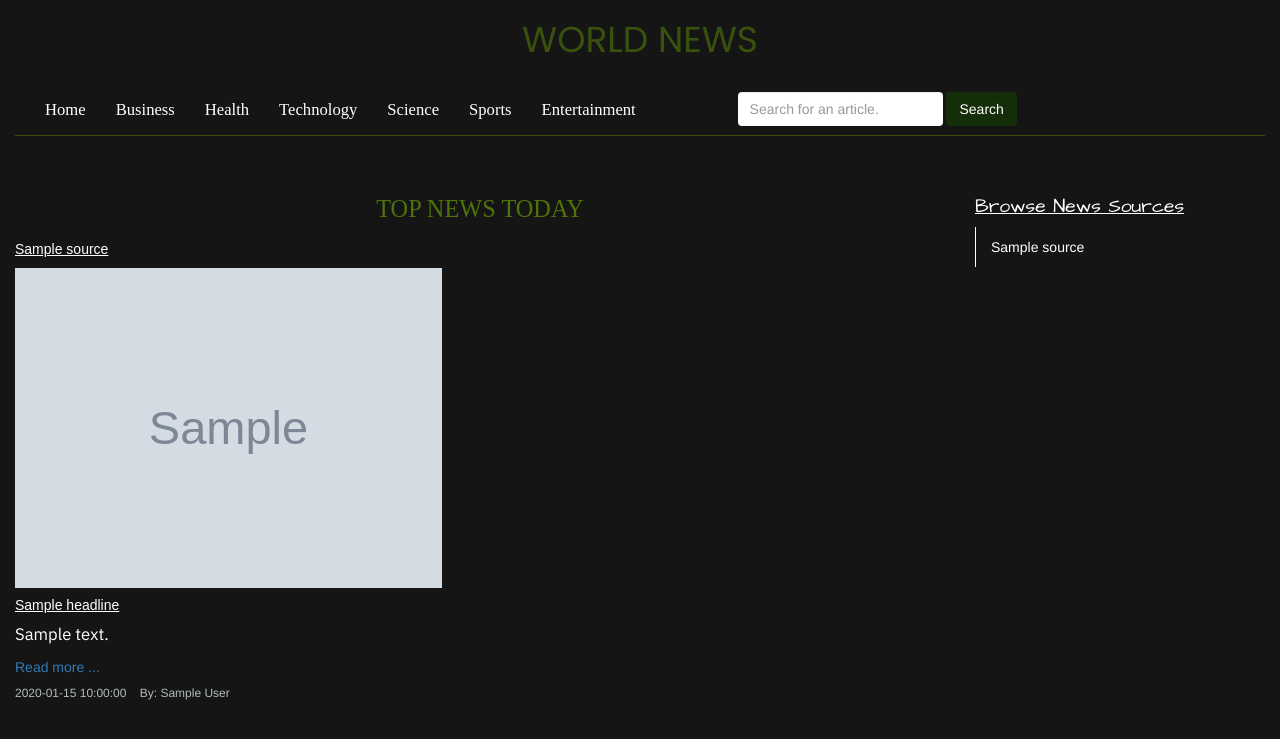
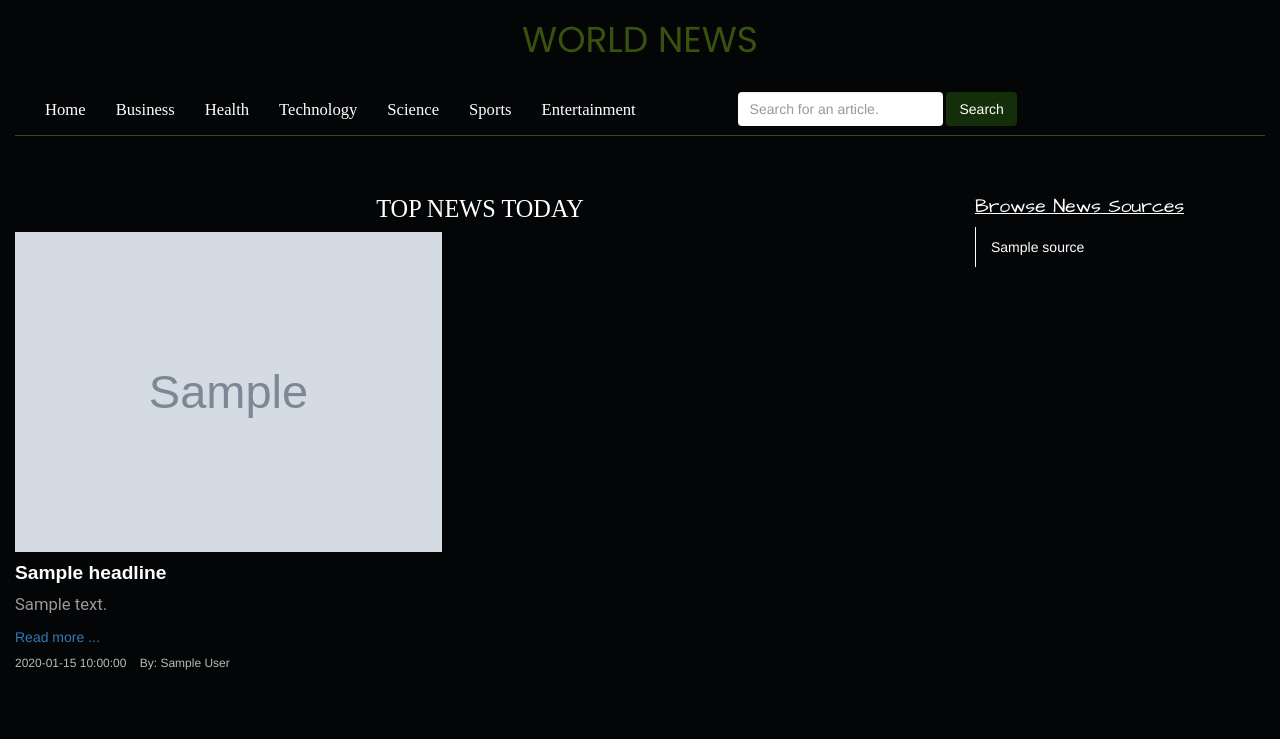
Before and after one commit to JoyChristine/News-App, a Flask app: template app/templates/index.html in a window 1280 px wide. Shown: the top 739 px of the page. Run offline with Flask 2, Linux system fonts and the light colour scheme; the template is opened without the code that fills it: most values are stand-ins (such as "Sample title", 1, 10 or a date in 2020); grey boxes marked "Sample" are stand-in pictures; some libraries are stand-ins or nearby versions; some web fonts are replaced.

Commit message:
style heading

```diff
--- a/app/templates/index.html
+++ b/app/templates/index.html
@@ -8,7 +8,10 @@
 @import url('https://fonts.googleapis.com/css2?family=Architects+Daughter&display=swap');
 @import url('https://fonts.googleapis.com/css2?family=Proza+Libre&display=swap');
 
-
+*{
+        background-color: #040507;
+        cursor:pointer;
+      }
   h1{
     color: #38520d;
     /* text-align: center;
@@ -23,11 +26,17 @@
     color:#B2BEB5
   }
   p{
-    font-family: 'IBM Plex Sans', sans-serif;
+
+    font-family: "Roboto","Helvetica Neue","Helvetica","Arial",sans-serif;
+    font-weight: 400;
+    color: rgb(155, 152, 152);
+/*
+    font-family: 'IBM Plex Sans', sans-serif; */
     font-size:1.3vw;
   }
   h3{
-    color: #4e7309;
+    color: #FFFFFF;
+    /* color: #4e7309; */
     font-family: futura-pt;
     font-size: 1.9vw;
   }
@@ -35,11 +44,14 @@
   h5{
     font-family: 'Proza Libre', sans-serif;
     color: #fff;
-    font-family: 1.4vw;
+    font-size: 1.5vw;
+    font-weight: bold;
+  }
+  h5:hover{
     text-decoration: underline;
   }
   .list-group-item{
-    background-color: #151515;
+    background-color: #040507;
     border: none;
     color: #fff;
     list-style-type: circle;
@@ -49,8 +61,8 @@
   }
   .list-group-item:hover{
     text-decoration: underline;
-    text-decoration-color: #38520d;
-    background-color: #38520d;
+    text-decoration-color: #263809;
+    background-color: #263809;
     color: #fff;
   }
   #card{
@@ -63,6 +75,7 @@
     text-decoration: underline;
     font-family: 'Architects Daughter', cursive;
   }
+
   .col-md-3,.col-md-9{
    padding-top: 3vw;
 
@@ -89,11 +102,12 @@
           {% for headline in topHeadlines %}
           <div class="col-md-6" >
             <div class="card" id="card-headline">
-              <h5 class="card-title">{{headline.source}}</h5>
+
 
               <img src="{{headline.image}}" class="card-img-top " id="img" />
 
               <div class="card-body">
+
                 <h5 class="card-title">{{headline.title}}</h5>
                 <p class="card-text">{{headline.description}}</p>
               </div>
```
